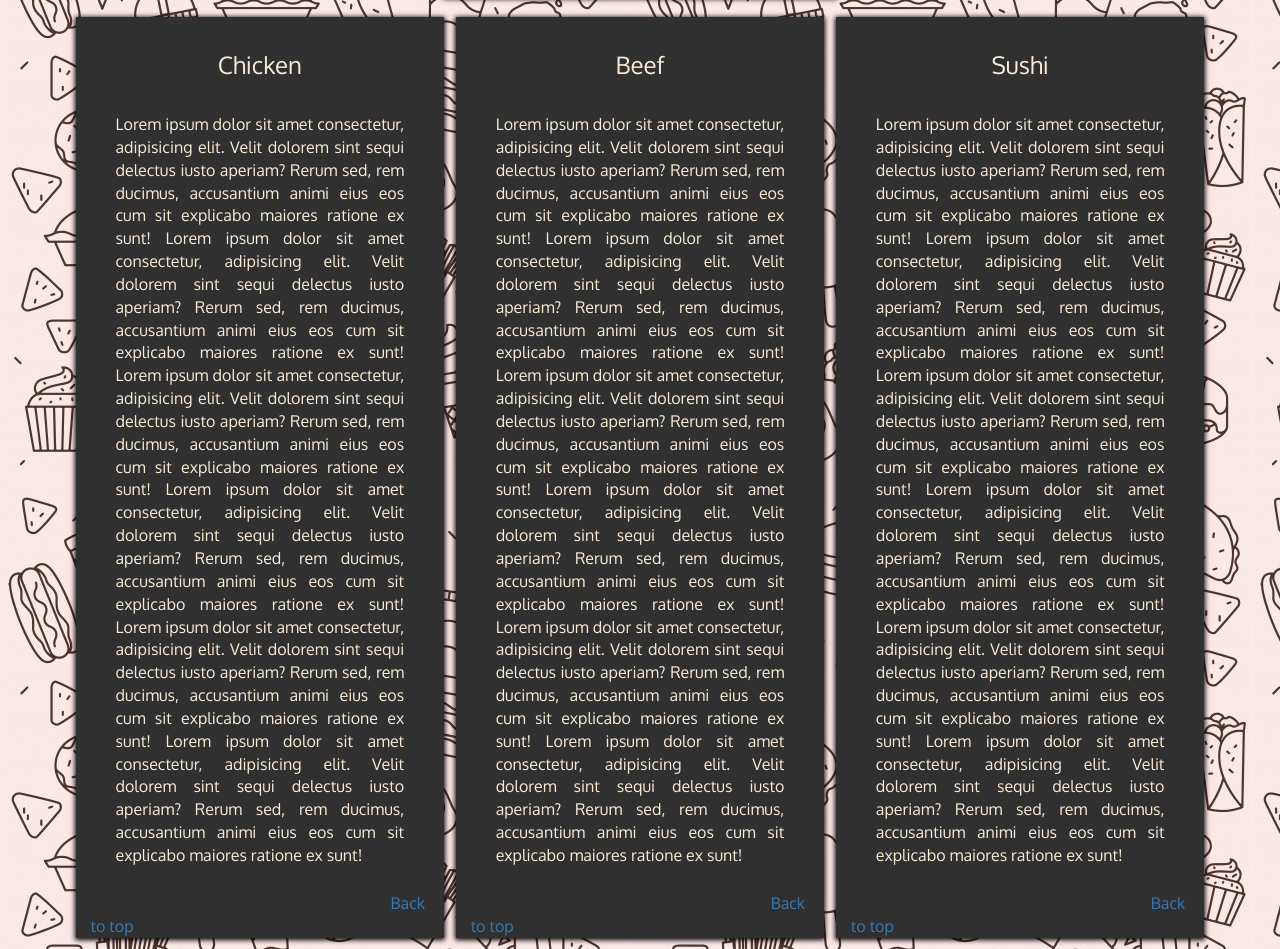
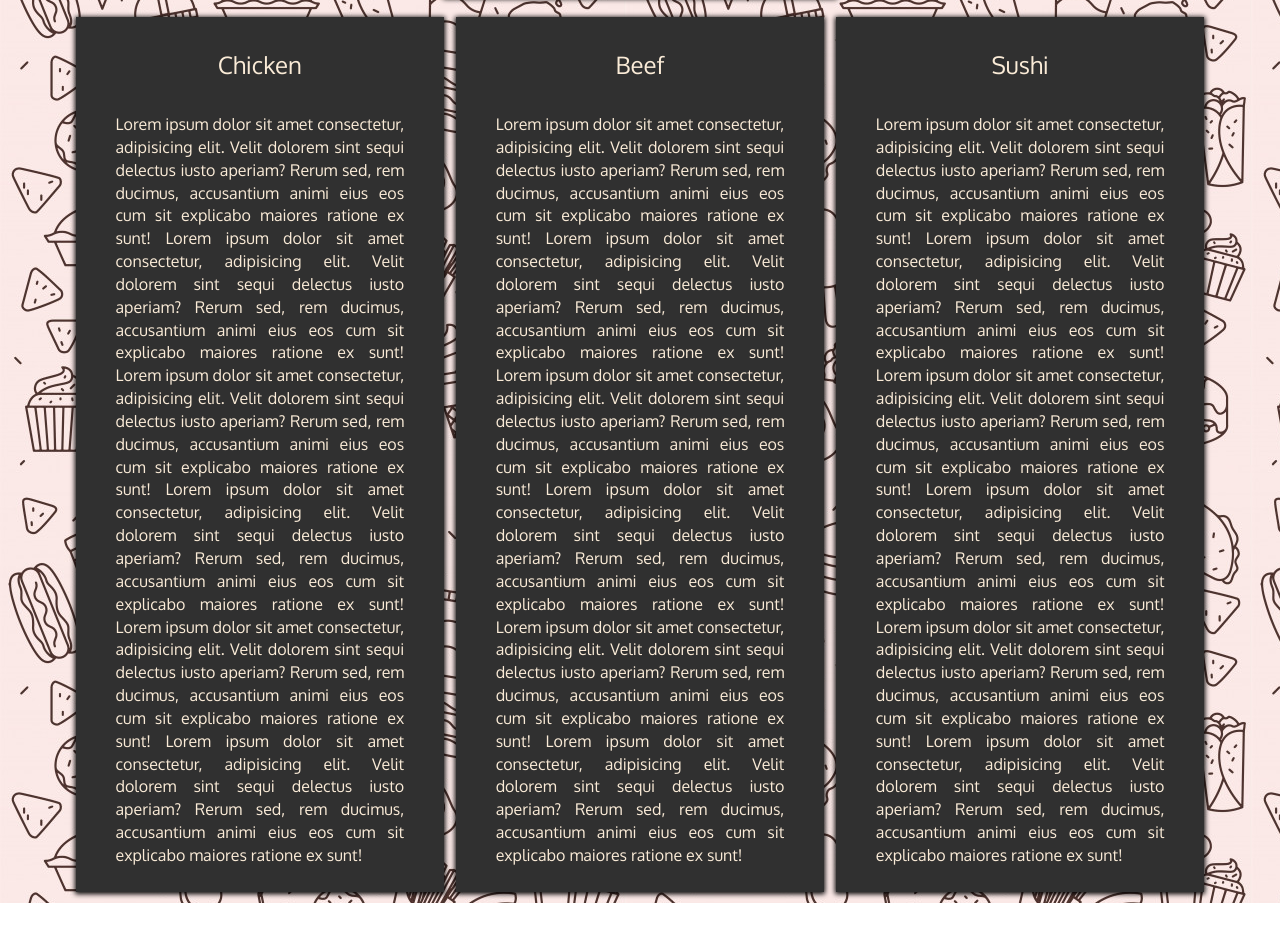
Before and after one commit to sbenedetti21/mod3_solution, a plain HTML site: page index.html in a window 1280 px wide. Shown: the part 151-1100 px from the top of the page. After the commit the page ends 1054 px from the top, so only its background shows below. Drawn offline with Linux system fonts and the light colour scheme.

Commit message:
Modifico

```diff
--- a/css/styles.css
+++ b/css/styles.css
@@ -50,12 +50,14 @@ h3 {
   margin-left: 1%;
   margin-bottom: 1%;
   position: relative;
+
 }
 
 #cajaTexto section {
   padding: 25px;
   padding-top: -20px;
   color: antiquewhite;
+
 }
 
 #cajaTexto h2 {
@@ -67,7 +69,7 @@ h3 {
 }
 
 #cajaTexto a {
-  padding-left: 300px;
+  margin-left: 78%;
 }
 
 @media (max-width: 768px) {
--- a/index.html
+++ b/index.html
@@ -68,7 +68,7 @@
           delectus iusto aperiam? Rerum sed, rem ducimus, accusantium animi eius eos cum sit
           explicabo maiores ratione ex sunt!
         </section>
-        <a href="#top">Back to top</a>
+        <a class="visible-xs" href="#top">Back to top</a>
       </div>
       <div class="text-justify col-md-4 col-sm-6" id="cajaTexto">
         <h3 id="carne" class="text-center">Beef</h3>
@@ -92,7 +92,7 @@
           delectus iusto aperiam? Rerum sed, rem ducimus, accusantium animi eius eos cum sit
           explicabo maiores ratione ex sunt!
         </section>
-        <a href="#top">Back to top</a>
+        <a class="visible-xs" href="#top">Back to top</a>
       </div>
       <div class="text-justify col-md-4 col-sm-12" id="cajaTexto">
         <h3 id="sushi" class="text-center">Sushi</h3>
@@ -116,7 +116,7 @@
           delectus iusto aperiam? Rerum sed, rem ducimus, accusantium animi eius eos cum sit
           explicabo maiores ratione ex sunt!
         </section>
-        <a href="#top">Back to top</a>
+        <a class="visible-xs" href="#top">Back to top</a>
       </div>
 
     </div>
```
